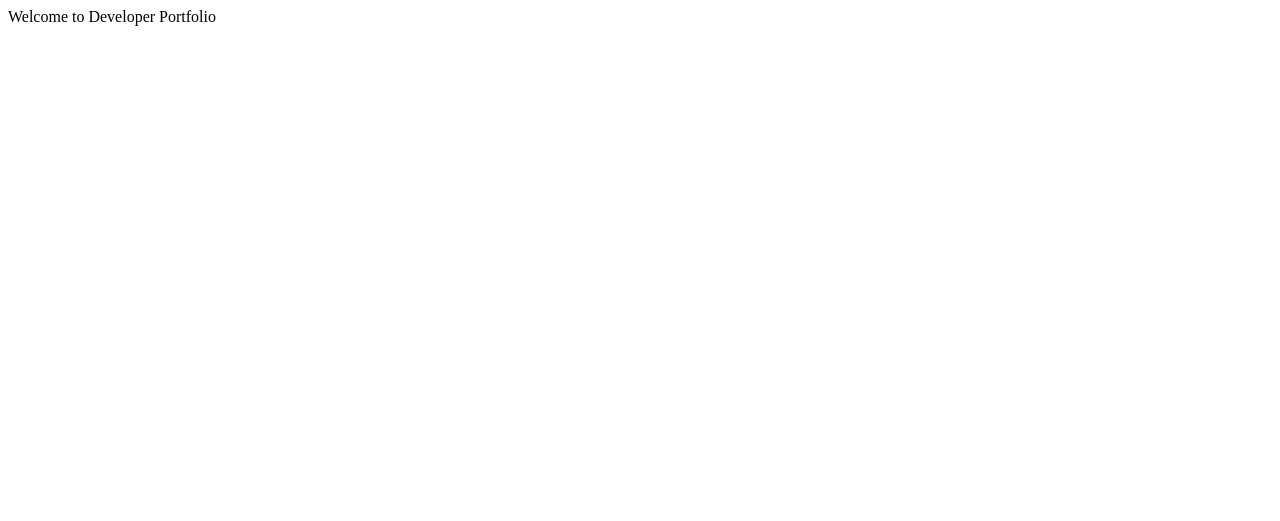
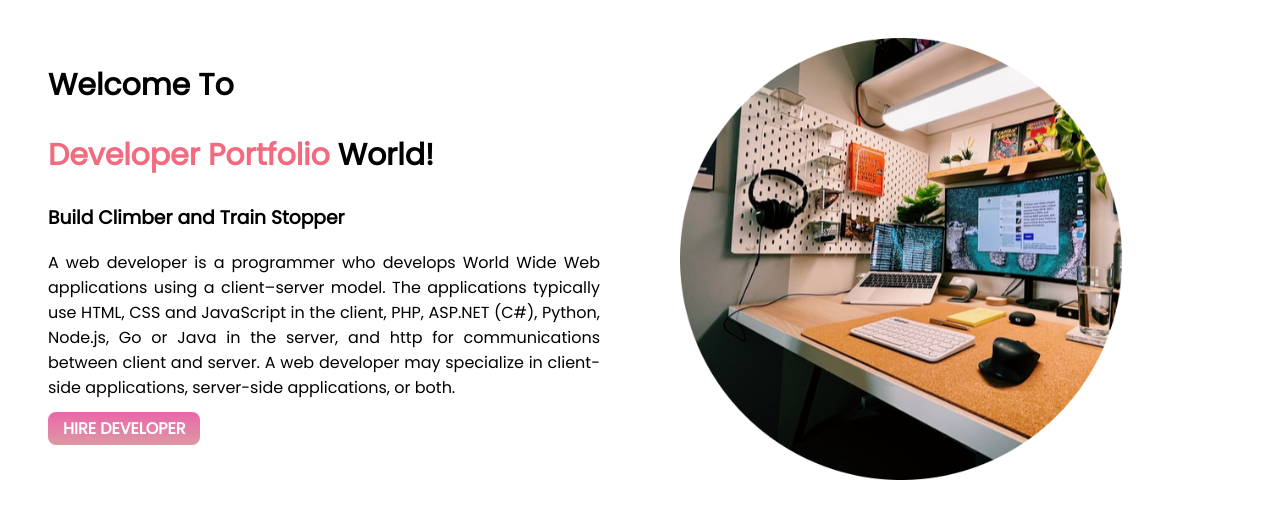
Before and after one commit to yeasinbinali/developer-portfolio, a plain HTML site: page index.html in a window 1280 px wide. Drawn offline with Linux system fonts and the light colour scheme.

Commit message:
header added

```diff
--- a/index.html
+++ b/index.html
@@ -5,8 +5,24 @@
     <meta http-equiv="X-UA-Compatible" content="IE=edge">
     <meta name="viewport" content="width=device-width, initial-scale=1.0">
     <title>Developer Portfolio</title>
+    <link rel="stylesheet" href="style.css">
+    <link rel="preconnect" href="https://fonts.googleapis.com">
+    <link rel="preconnect" href="https://fonts.gstatic.com" crossorigin>
+    <link href="https://fonts.googleapis.com/css2?family=Poppins&display=swap" rel="stylesheet">
 </head>
 <body>
-    Welcome to Developer Portfolio
+    <section class="header">
+        <div class="half-width">
+            <h1 class="header-name">Welcome To</h1>
+            <h1 class="header-name"><span class="head-name">Developer Portfolio</span> World!</h1>
+            <h3>Build Climber and Train Stopper</h3>
+            <p style="text-align: justify;">A web developer is a programmer who develops World Wide Web applications using a client–server model. The applications typically use HTML, CSS and JavaScript in the client, PHP, ASP.NET (C#), Python, Node.js, Go or Java in the server, and http for communications between client and server. A web developer may specialize in client-side applications, server-side applications, or both.</p>
+            <a target="_blank" href="https://www.google.com/" class="link-btn">HIRE DEVELOPER</a>
+        </div>
+        <div class="half-width">
+            <img src="picture/developer.png" alt="">
+        </div>
+    </section>
+
 </body>
 </html>
--- /dev/null
+++ b/style.css
@@ -0,0 +1,31 @@
+body {
+  font-family: "Poppins", sans-serif;
+}
+::selection {
+  color: rgb(255, 89, 89);
+  background-color: none;
+}
+.header-name {
+  font-size: 30px;
+}
+.head-name {
+  color: rgb(243, 106, 127);
+}
+.header {
+  display: flex;
+}
+.half-width {
+  width: 50%;
+  padding: 30px 40px;
+}
+.half-width img {
+  width: 80%;
+}
+.link-btn {
+  color: white;
+  text-decoration: none;
+  background-image: linear-gradient(rgb(233, 103, 168), rgb(221, 152, 164));
+  padding: 5px 15px;
+  font-weight: 700;
+  border-radius: 8px;
+}
```
Also changed, not shown: picture/developer.png (added), picture/photo-1633988354540-d3f4e97c67b5.jpeg (deleted).
